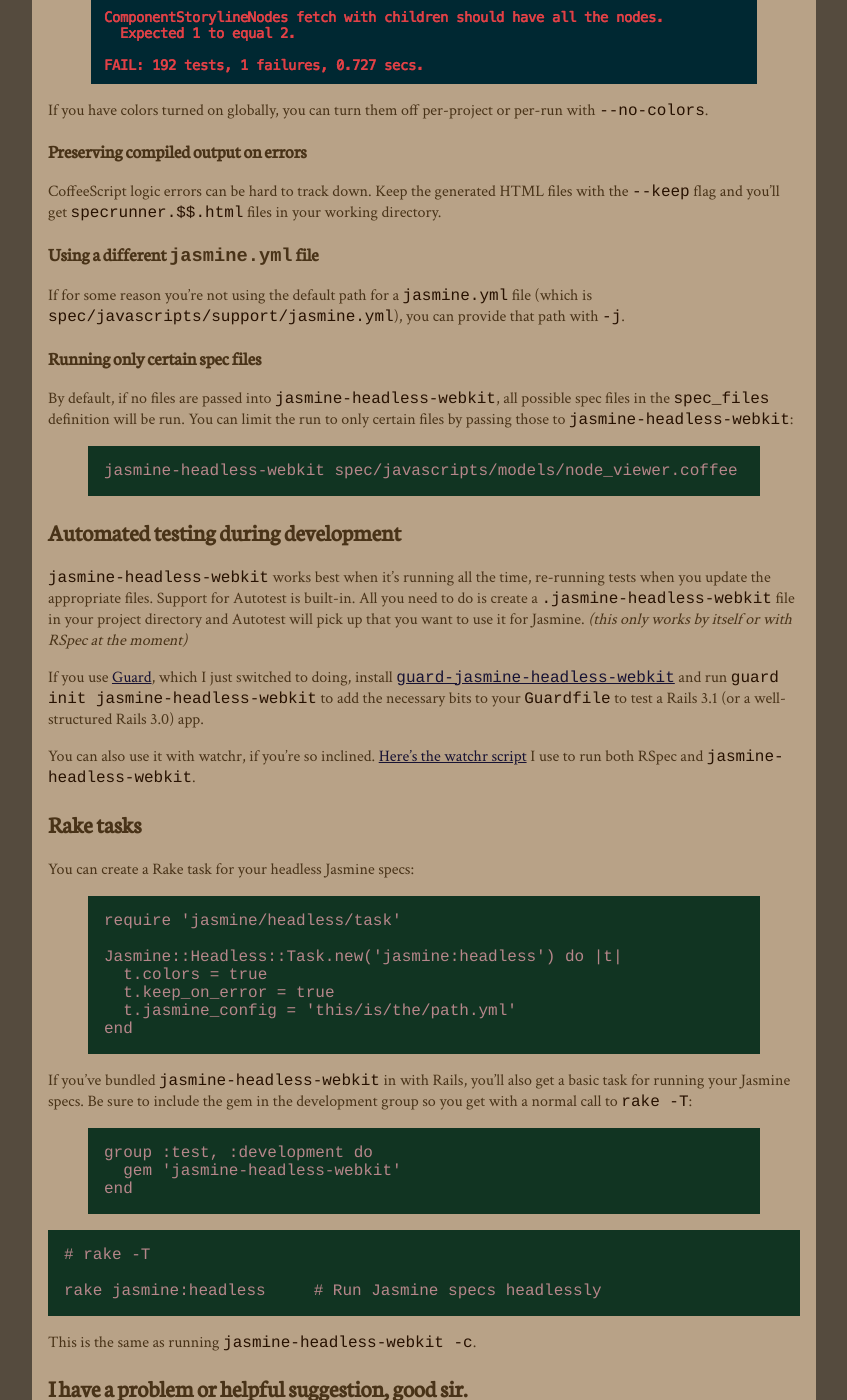
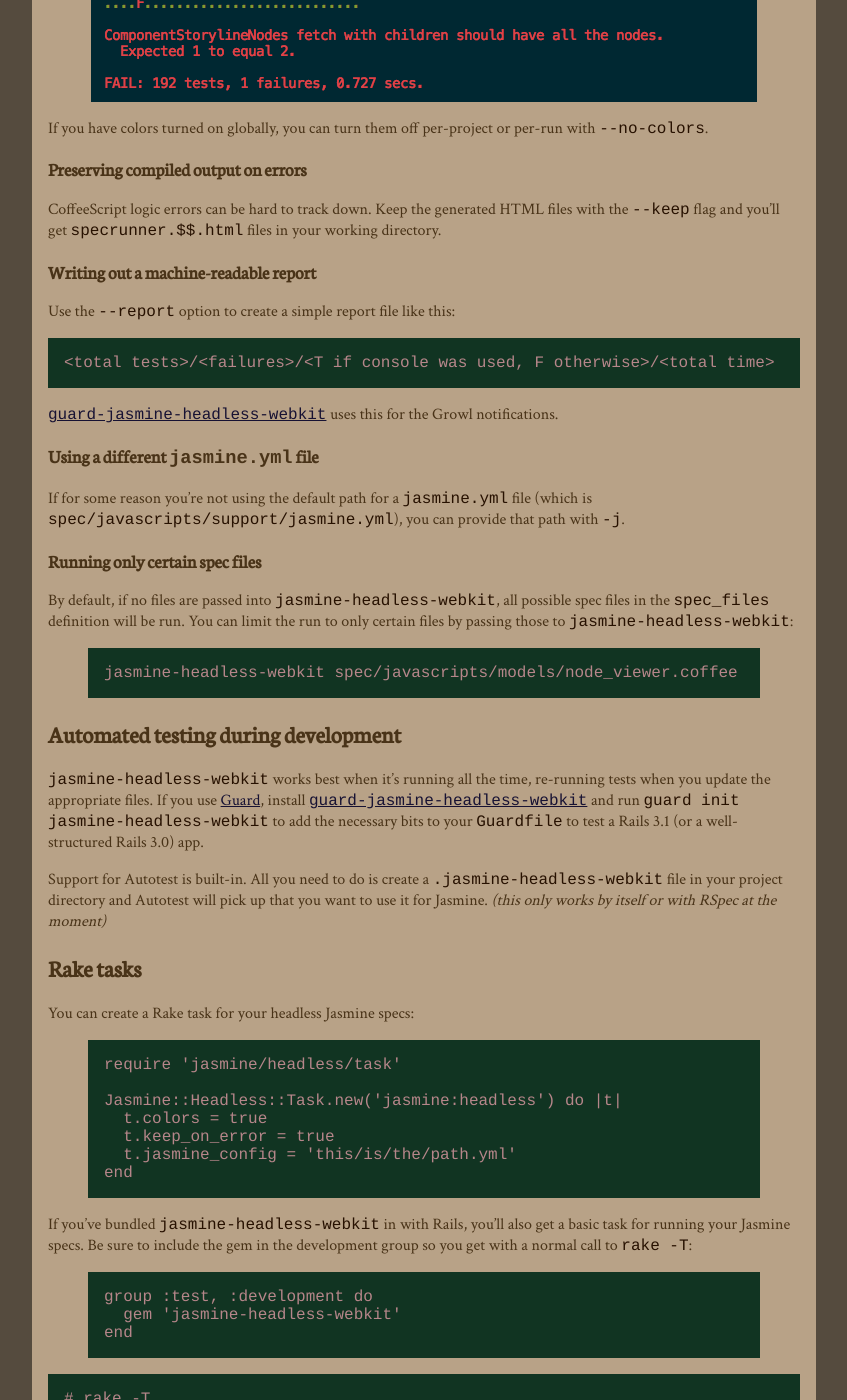
Before and after one commit to johnbintz/jasmine-headless-webkit, a Jekyll site: the page built from index.md, in a window 1280 px wide and 1400 px high, scrolled down 3754 px. Shown: the whole window, without its empty margins (216-1063 px from the left). Built offline with Jekyll 4.4.1, drawn with Linux system fonts in a browser that asks for light colours; Markdown is read by kramdown in place of the engine named in the settings; some of the changed text lies outside the part shown.

Commit message:
update info on report function and guard stuff

```diff
--- a/index.md
+++ b/index.md
@@ -155,6 +155,7 @@
 jasmine-headless-webkit [ -c / --colors ]
                         [ --no-colors ]
                         [ --keep ]
+                        [ --report <report file> ]
                         [ -j / --jasmine-config <path to jasmine.yml> ]
                         <spec files to run>
 {% endhighlight %}
@@ -185,6 +186,14 @@
 CoffeeScript logic errors can be hard to track down. Keep the generated HTML files with the `--keep` flag and you'll
 get `specrunner.$$.html` files in your working directory.
 
+### Writing out a machine-readable report
+
+Use the `--report` option to create a simple report file like this:
+
+    <total tests>/<failures>/<T if console was used, F otherwise>/<total time>
+
+[`guard-jasmine-headless-webkit`](http://github.com/guard/guard-jasmine-headless-webkit/) uses this for the Growl notifications.
+
 ### Using a different `jasmine.yml` file
 
 If for some reason you're not using the default path for a `jasmine.yml` file (which is `spec/javascripts/support/jasmine.yml`),
@@ -202,13 +211,11 @@
 ## Automated testing during development
 
 `jasmine-headless-webkit` works best when it's running all the time, re-running tests when you update the appropriate files.
+If you use [Guard](https://github.com/guard/guard/), install [`guard-jasmine-headless-webkit`](http://github.com/guard/guard-jasmine-headless-webkit/)
+and run `guard init jasmine-headless-webkit` to add the necessary bits to your `Guardfile` to test a Rails 3.1 (or a well-structured Rails 3.0) app.
+
 Support for Autotest is built-in. All you need to do is create a `.jasmine-headless-webkit` file in your project directory
 and Autotest will pick up that you want to use it for Jasmine. _(this only works by itself or with RSpec at the moment)_
-
-If you use [Guard](https://github.com/guard/guard/), which I just switched to doing, install [`guard-jasmine-headless-webkit`](http://github.com/johnbintz/guard-jasmine-headless-webkit/)
-and run `guard init jasmine-headless-webkit` to add the necessary bits to your `Guardfile` to test a Rails 3.1 (or a well-structured Rails 3.0) app.
-
-You can also use it with watchr, if you're so inclined. [Here's the watchr script](https://gist.github.com/965115/) I use to run both RSpec and `jasmine-headless-webkit`.
 
 ## Rake tasks
 
```
